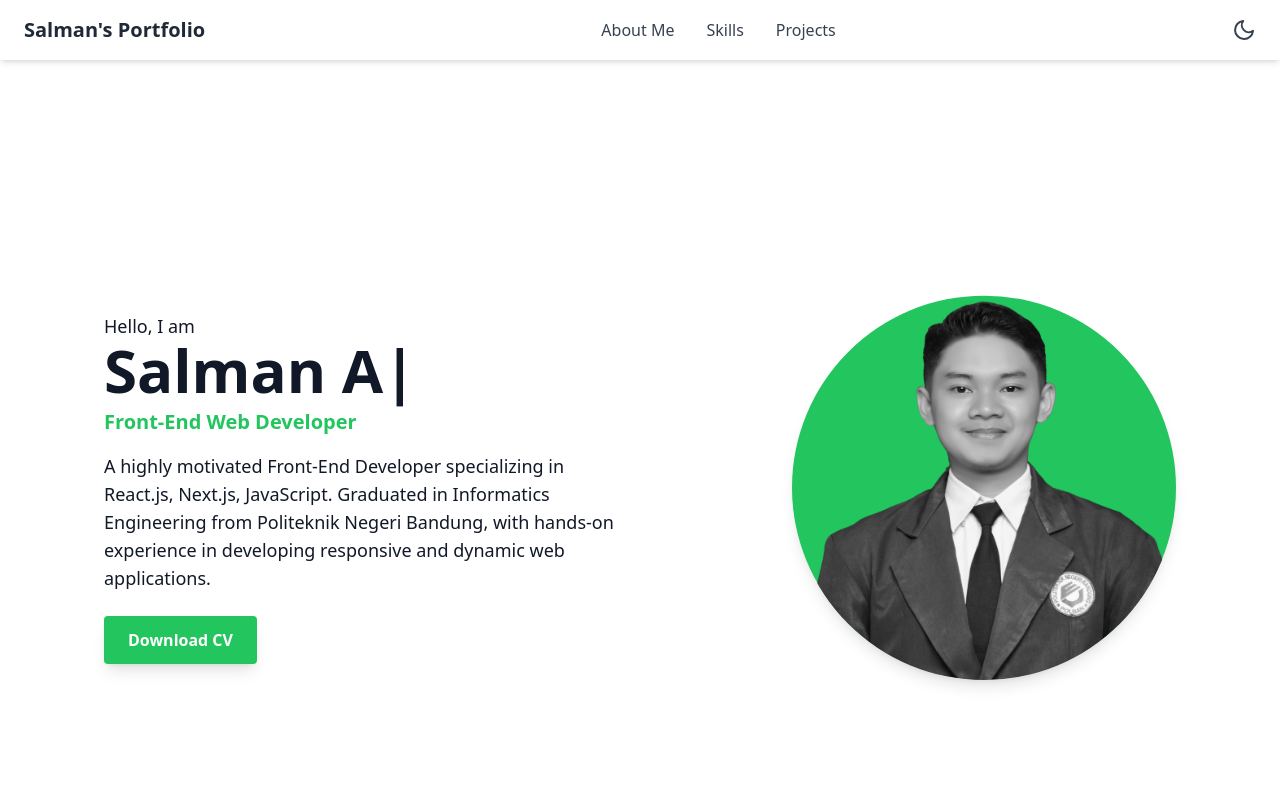
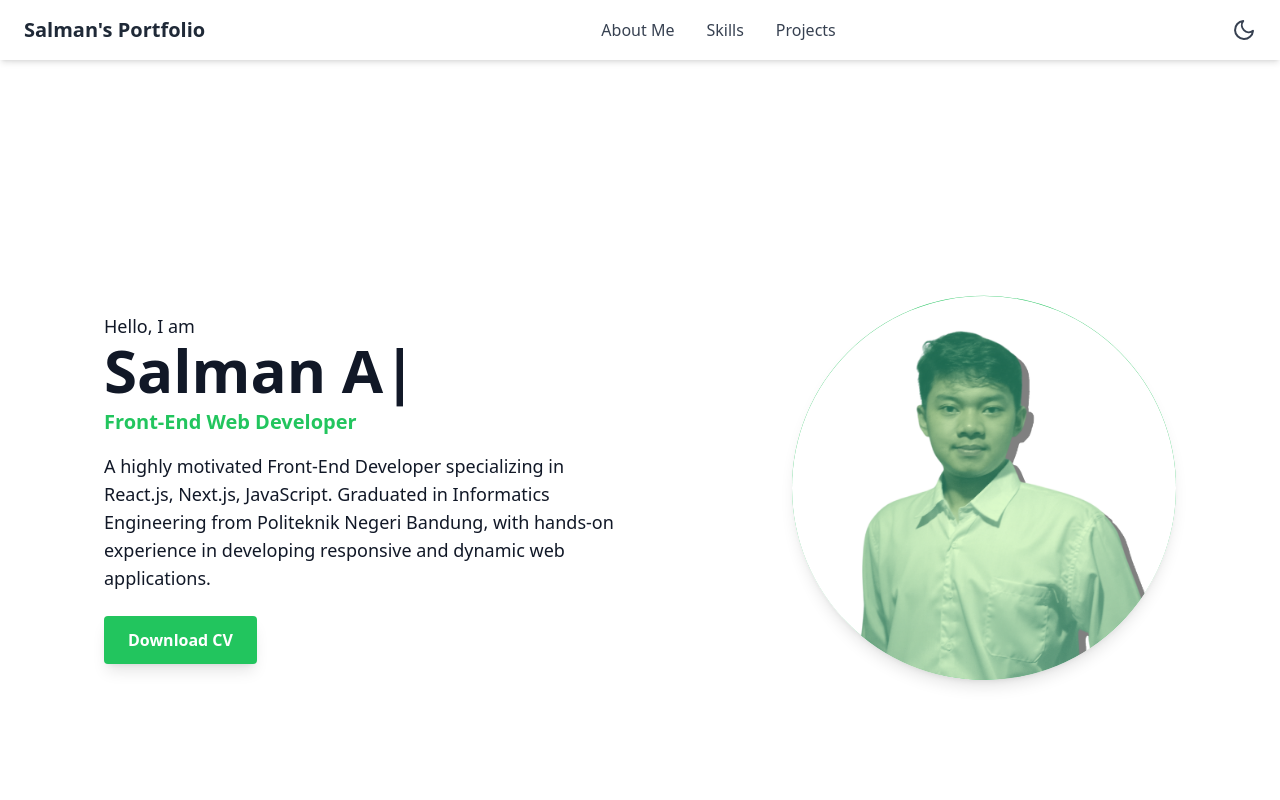
Before and after one commit to salmanalfarisi29/web-portofolio-salman, a Next.js app: page / in a window 1280 px wide. Shown: the top 800 px of the page. Built offline with nearby package versions, Linux system fonts and the light colour scheme.

Commit message:
Update Hero.tsx

```diff
--- a/src/app/components/Hero.tsx
+++ b/src/app/components/Hero.tsx
@@ -84,7 +84,7 @@ export default function Hero() {
           initial={{ opacity: 0, scale: 0.9 }}
           animate={{ opacity: 1, scale: 1 }}
           transition={{ duration: 1 }}
-          src="/profile.png"
+          src="/profile2.png"
           alt="Salman Alfarisi"
           className="relative z-10 w-60 h-60 md:w-96 md:h-96 object-cover rounded-full shadow-lg"
         />
```
